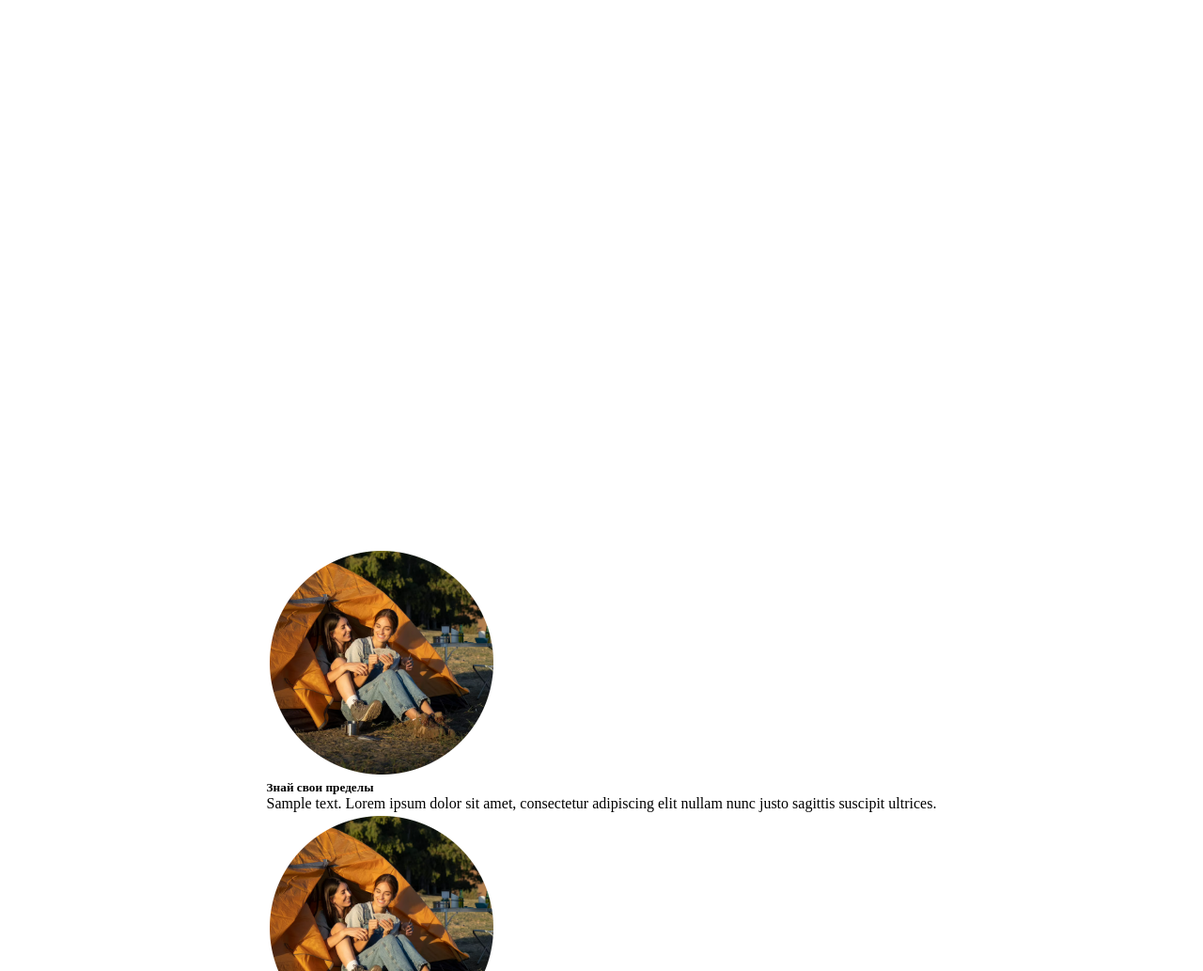
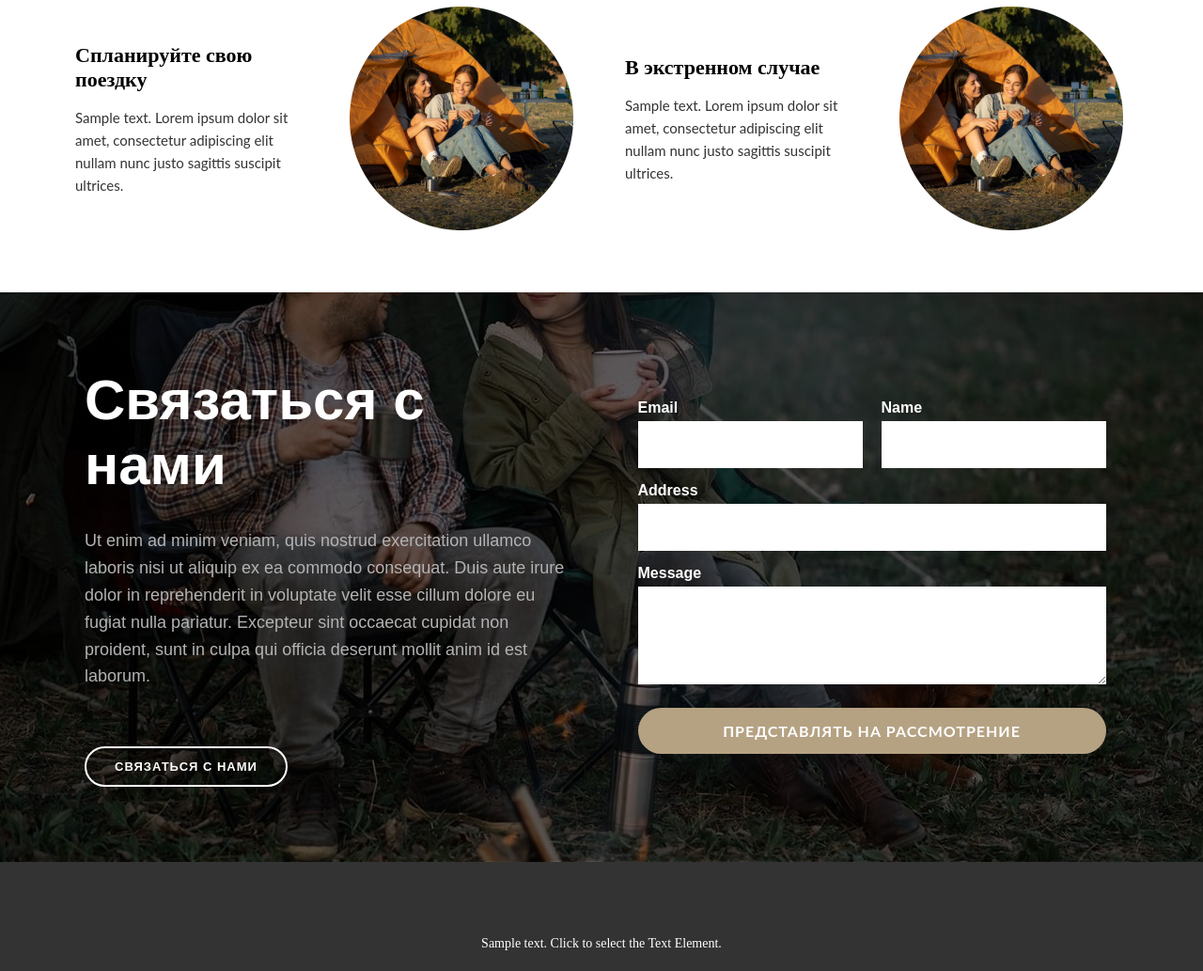
Before and after one commit to Ismoil3131/Travel, a plain HTML site: page index.html in a window 1280 px wide. Shown: the part 4983-6016 px from the top of the page at 94% size. Drawn offline with Linux system fonts and the light colour scheme.

Commit message:
work  done  successfully

```diff
--- a/index.html
+++ b/index.html
@@ -217,48 +217,98 @@
     <div class="journey-container">
         <div class="journey-info">
             <h2>Как спланировать поход</h2>
+
             <div class="journeys-blocks">
-                <div class="joureys-blok">
-                    <div class="joureys-blok-img">
-                        <img src="/assets/sdfs.png" alt="sdfsd">
+
+                <div class="journey-img">
+                    <img src="/assets/sdfs.png" alt="Поход">
                 </div>
-                    <div class="joureys-blok-info">
+
+
+                <div class="journey-text">
                     <h5>Знай свои пределы</h5>
                     <p>Sample text. Lorem ipsum dolor sit amet, consectetur adipiscing elit nullam nunc justo sagittis suscipit ultrices.</p>
                 </div>
+
+                <div class="journey-img">
+                    <img src="/assets/sdfs.png" alt="Девушка с рюкзаком">
                 </div>
-                 <div class="joureys-blok">
-                    <div class="joureys-blok-img">
-                        <img src="/assets/sdfs.png" alt="sdfsd">
-                    </div>
-                    <div class="joureys-blok-info">
-                        <h5>Знай свои пределы</h5>
+
+                <div class="journey-text">
+                    <h5>Готовься – готовься!</h5>
                     <p>Sample text. Lorem ipsum dolor sit amet, consectetur adipiscing elit nullam nunc justo sagittis suscipit ultrices.</p>
                 </div>
-                </div> <div class="joureys-blok">
-                    <div class="joureys-blok-img">
-                        <img src="/assets/sdfs.png" alt="sdfsd">
-                    </div>
-                    <div class="joureys-blok-info">
-                        <h5>Знай свои пределы</h5>
+
+                <div class="journey-text">
+                    <h5>Спланируйте свою поездку</h5>
                     <p>Sample text. Lorem ipsum dolor sit amet, consectetur adipiscing elit nullam nunc justo sagittis suscipit ultrices.</p>
                 </div>
-                </div> <div class="joureys-blok">
-                    <div class="joureys-blok-img">
-                        <img src="/assets/sdfs.png" alt="sdfsd">
+
+                <div class="journey-img">
+                    <img src="/assets/sdfs.png" alt="Палатка в горах">
                 </div>
-                    <div class="joureys-blok-info">
-                        <h5>Знай свои пределы</h5>
+
+                <div class="journey-text">
+                    <h5>В экстренном случае</h5>
                     <p>Sample text. Lorem ipsum dolor sit amet, consectetur adipiscing elit nullam nunc justo sagittis suscipit ultrices.</p>
                 </div>
+
+                <div class="journey-img">
+                    <img src="/assets/sdfs.png" alt="Палатка ночью">
                 </div>
             </div>
         </div>
     </div>
 
+    <section class="contact-section">
+        <div class="contact-container">
+            <div class="contact-info">
+                <h2>Связаться с нами</h2>
+                <p>Ut enim ad minim veniam, quis nostrud exercitation ullamco laboris nisi ut aliquip ex ea commodo consequat. Duis aute irure dolor in reprehenderit in voluptate velit esse cillum dolore eu fugiat nulla pariatur. Excepteur sint occaecat cupidat non proident, sunt in culpa qui officia deserunt mollit anim id est laborum.</p>
+                <button class="btn-outline">СВЯЗАТЬСЯ С НАМИ</button>
+            </div>
+            <div class="contact-form-wrapper">
+                <form action="test" class="contact-form">
+                    <div class="form-row">
+                        <div class="form-group">
+                            <label for="email">Email</label>
+                            <input type="email" id="email" required>
+                        </div>
+                        <div class="form-group">
+                            <label for="name">Name</label>
+                            <input type="text" id="name" required>
+                        </div>
+                    </div>
+
+                    <div class="form-group">
+                        <label for="address">Address</label>
+                        <input type="text" id="address">
+                        </div>
+
+                        <div class="form-group">
+                        <label for="message">Message</label>
+                        <textarea id="message" name="message" rows="4"></textarea>
+                    </div>
+                        <button type="submit" class="btn-submit">ПРЕДСТАВЛЯТЬ НА РАССМОТРЕНИЕ</button>
+                </form>
+            </div>
+        </div>
+    </section>
+
+    <footer class="footer">
+        <div class="footer-info1">
+            <p>Sample text. Click to select the Text Element.</p>
+        </div>
+        <div class="footer-info2">
+            <div class="footer-info2-info">
+                <a href=""><span>Website Template</span></a>
+                <p><span>Cоздано с помощью</span>/<p>
+                <a href=""><span>Best Free Website Builder.</span></a>
+            </div>
+        </div>
+    </footer>
 
 
-</div>
 </body>
 <section src="app.js"></section>
 </html>
--- a/style.css
+++ b/style.css
@@ -333,22 +333,18 @@
 }
 
 
-
-
-
-
 /* Настройки списка */
 .services-info-container {
     display: flex;
     justify-content: center;
-    margin: 0 auto;;
-    width: 100%;
 
 }
 
 .services-info {
     display: flex;
+    justify-content: center;
     margin:50px 0;
+    width: 1140px;
 
 
 }
@@ -487,10 +483,221 @@
 
 /*journey-container*/
 .journey-container {
+    padding: 60px 20px;
+    font-family: 'Times New Roman', Times, serif;
+    background-color: #ffffff;
+}
+
+.journey-info h2 {
+    text-align: center;
+    font-size: 60px;
+    font-weight: bold;
+    margin: 40px 0 80px 0;
+}
+
+.journeys-blocks {
+    display: grid;
+    grid-template-columns: repeat(4, 1fr);
+    gap: 40px 30px;
+    max-width: 1140px;
+    margin: auto;
+    align-items: center;
+}
+
+
+.journey-img {
+    width: 100%;
+    border-radius: 50%;
+    overflow: hidden;
+    max-width: 250px;
+    margin: auto;
+}
+
+.journey-media img {
+    width: 100%;
+    height: 100%;
+}
+
+.journey-text {
+    text-align: left;
+    padding: 0 10px;
+}
+
+.journey-text h5 {
+    font-size: 22px;
+    font-weight: bold;
+    font-family: 'Times New Roman', Times, serif;
+    margin: 0 0 15px 0;
+    color: #000000;
+}
+
+.journey-text p {
+    font-size: 15px;
+    font-family: 'Lato', sans-serif;
+    line-height: 1.6;
+    margin: 0;
+    color: #333333;
+}
+
+
+/*contakt-section*/
+
+.contact-section {
+  background-image: linear-gradient(rgba(0, 0, 0, 0.6), rgba(0, 0, 0, 0.6)), url('/assets/gfgfggfggg-min.png');
+  background-position: center;
+  padding: 80px 20px;
+  font-family: sans-serif;
+  color: #ffffff;
+  display: flex;
+  justify-content: center;
+}
+
+.contact-container {
+  max-width: 1100px;
+  width: 100%;
+  display: grid;
+  grid-template-columns: 1fr 1fr;
+  gap: 50px;
+  align-items: start;
+}
+
+.contact-info h2 {
+  font-size: 60px;
+  margin-top: 0;
+  margin-bottom: 20px;
+  font-weight: bold;
+}
+
+.contact-info p {
+  font-size: 18px;
+  line-height: 1.6;
+  color: #b3b3b3;
+  margin-top: 32px;
+  margin-bottom: 60px;
+
+}
+
+.contact-info {
+  font-size: 13px;
+  color: #ffffff;
+}
+
+.contact-info .credits a {
+  color: #ffffff;
+  text-decoration: underline;
+}
+
+.btn-outline {
+  background: transparent;
+  color: #ffffff;
+  border: 2px solid #ffffff;
+  padding: 12px 30px;
+  border-radius: 25px;
+  cursor: pointer;
+  font-weight: bold;
+  font-size: 13px;
+  letter-spacing: 1px;
+}
+
+.contact-form-wrapper {
     display: flex;
     justify-content: center;
+    align-items: center;
+    height: 445px;
 }
-.journey-info {
-    display: grid;
-    grid-template-rows: repeat(2, 1fr);
+
+.contact-form {
+  display: flex;
+  flex-direction: column;
+  gap: 15px;
 }
+
+.form-row {
+  display: grid;
+  grid-template-columns: 1fr 1fr;
+  gap: 20px;
+}
+
+.form-group {
+  display: flex;
+  flex-direction: column;
+  gap: 5px;
+}
+
+.form-group label {
+  font-size: 16px;
+  font-weight: bold;
+  color: #ffffff;
+}
+
+.form-group input, .form-group textarea {
+  width: 100%;
+  padding: 16px;
+  background-color: #ffffff;
+  border: none;
+  box-sizing: border-box;
+  font-size: 16px;
+}
+
+
+.btn-submit {
+  background-color: #b5a283;
+  color: #ffffff;
+  border: none;
+  padding: 15px;
+  border-radius: 25px;
+  font-size: 16px;
+  font-weight: bold;
+  cursor: pointer;
+  letter-spacing: 1px;
+  margin-top: 10px;
+  width: 100%;
+  font-family: lato, sans-serif;
+}
+
+.btn-submit:hover {
+  background-color: #a39071;
+}
+
+
+/*footer*/
+
+.footer {
+    background-color: #333333;
+    color: #ffffff;
+    display: flex;
+    height: 250px;
+    justify-content: center;
+    flex-direction: column;
+    align-items: center;
+    width: 100%;
+}
+.footer-info1 {
+    display: flex;
+    justify-content: center;
+    margin: 49px 361px;
+}
+
+.footer-info1 p {
+    font-size: 14px;
+    color: #ffffff;
+}
+
+
+.footer-info2-info {
+    display: flex;
+    justify-content: center;
+    font-size: 14px;
+    color: #ffffff;
+    padding: 30px  ;
+    width: 100%;
+}
+.footer-info2 {
+    display: flex;
+    width: 100%;
+}
+.footer-info2 a {
+    color: #5480b9;
+    text-decoration: underline;
+    margin: 0 10px;
+}
```
Also changed, not shown: assets/gfgfggfggg-min.png (added). Lines whose indentation alone changed are shown as unchanged.
